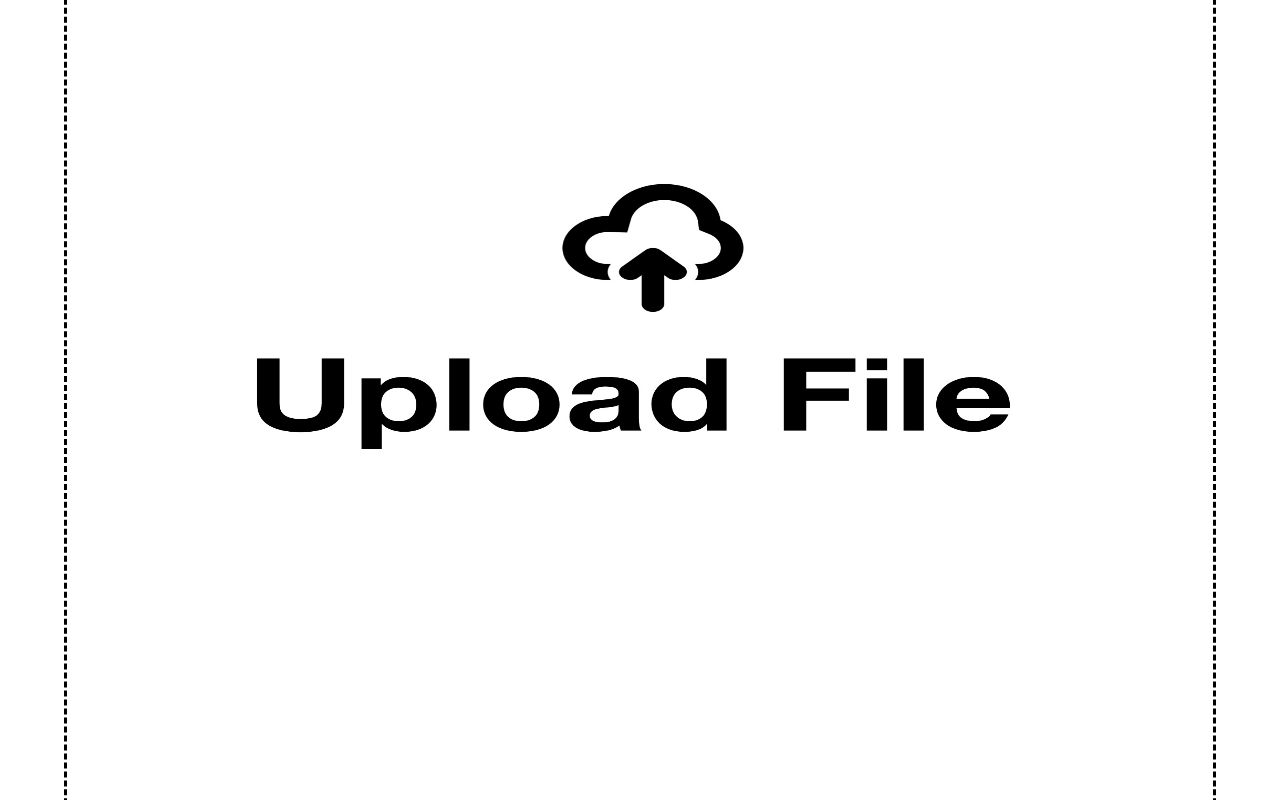
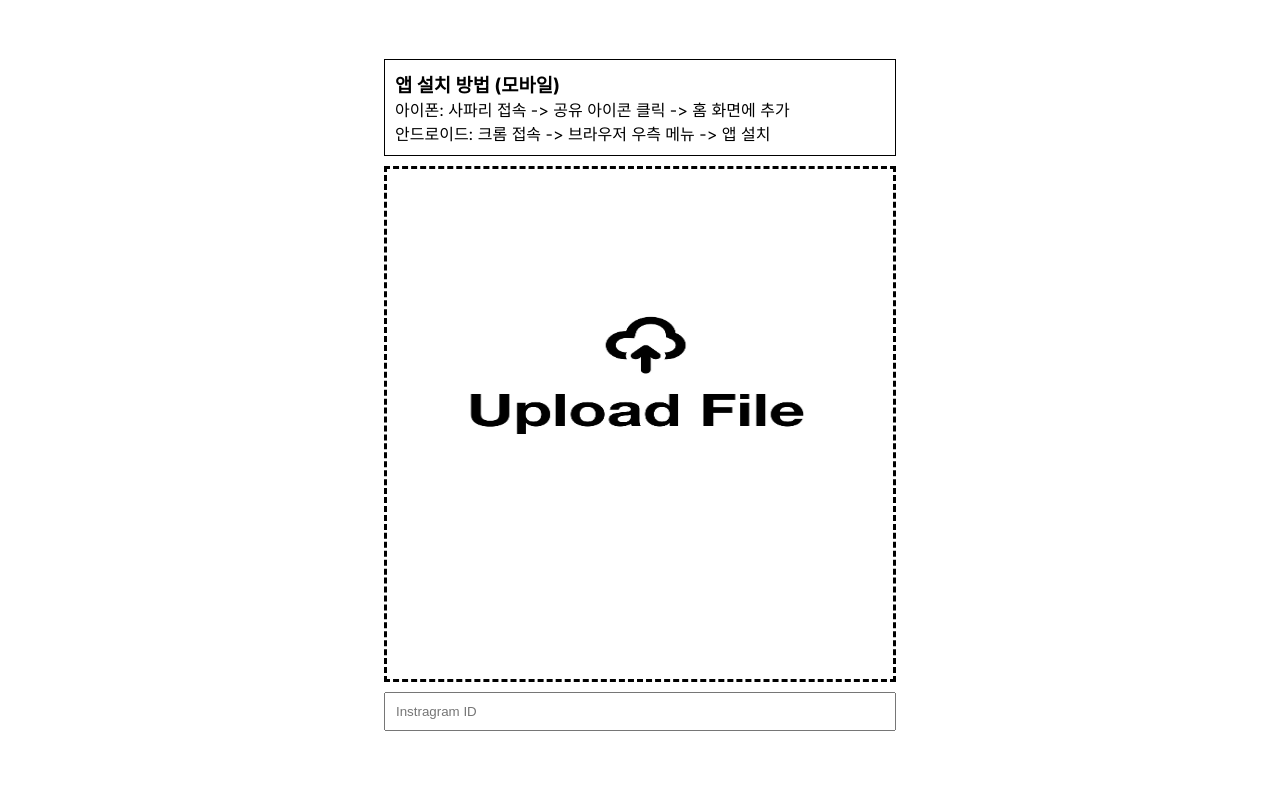
Before and after one commit to lee-seokmin/PhotoFrame, a Next.js app: page / in a window 1280 px wide. Built offline with nearby package versions, Linux system fonts and the light colour scheme.

Commit message:
데스크탑 레이아웃 변경

```diff
--- a/src/app/page.module.css
+++ b/src/app/page.module.css
@@ -13,7 +13,7 @@
 }
 
 .ImageContainer {
-  width: 90%;
+  width: 40%;
   aspect-ratio: 1;
   border: 3px dashed #000;
   align-items: center;
@@ -44,13 +44,13 @@
   color: #fff;
   border: 0;
   padding: 10px;
-  width: 90%;
+  width: 40%;
   border-radius: 5px;
 }
 
 .InstaNameInput {
   padding: 10px;
-  width: 90%;
+  width: 40%;
 }
 
 .InstaNameInput:focus {
@@ -58,7 +58,7 @@
 }
 
 .DownloadDiv {
-  width: 90%;
+  width: 40%;
   display: flex;
   flex-direction: row;
   justify-content: space-between;
@@ -84,7 +84,25 @@
 }
 
 .InstallDiv {
-  width: 90%;
+  width: 40%;
   border: 1px solid #000;
   padding: 10px;
 }
+
+@media (max-width: 769px) {
+  .ImageContainer {
+    width: 90%;
+  }
+  .InstaNameInput {
+    width: 90%;
+  }
+  .UploadBtn {
+    width: 90%;
+  }
+  .DownloadDiv {
+    width: 90%;
+  }
+  .InstallDiv {
+    width: 90%;
+  }
+}
```
